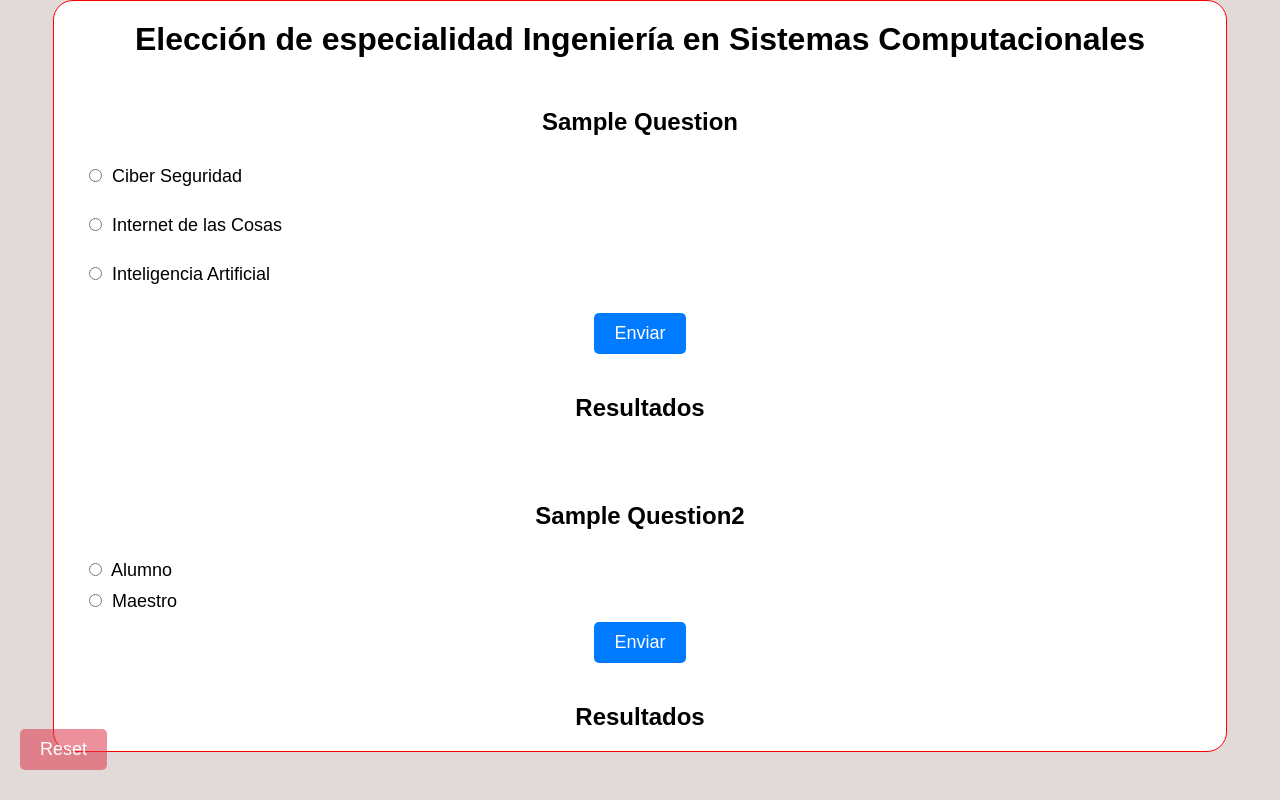
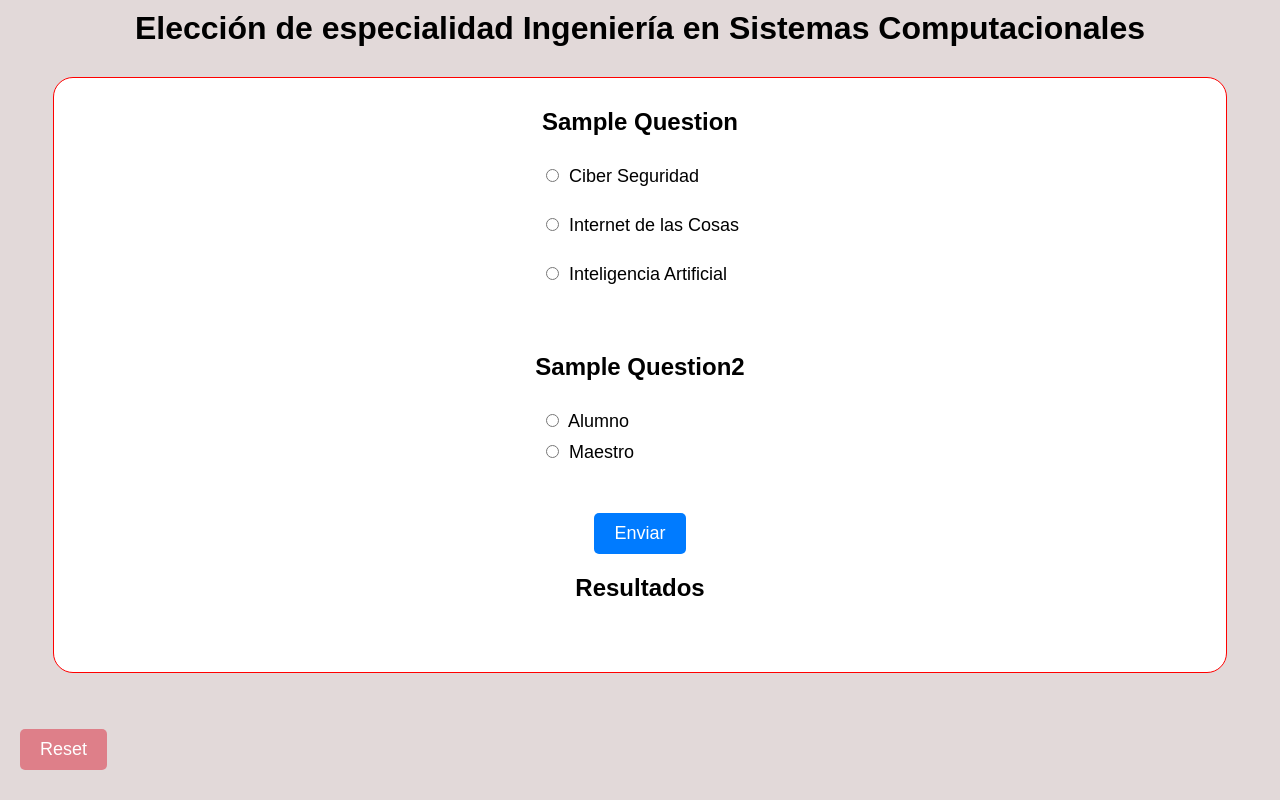
Before and after one commit to gallardowolfcode/bootcampMotoko, a website: page src/bootcampMotoko_frontend/src/index.html in a window 1280 px wide. Drawn offline with Linux system fonts and the light colour scheme.

Commit message:
fix pantalla principal

```diff
--- a/src/bootcampMotoko_frontend/src/index.html
+++ b/src/bootcampMotoko_frontend/src/index.html
@@ -15,6 +15,9 @@
 
       .container {
         border: 1px red solid;
+        display: flex;
+        flex-wrap: wrap;
+        justify-content: center;
         max-width: 90%;
         margin: 0 auto;
         padding: 10px;
@@ -44,6 +47,8 @@
 
       form {
         margin-bottom: 20px;
+        flex-grow: 1;
+        flex-basis: 200;
         padding: 20px;
         border-radius: 5px;
       }
@@ -91,12 +96,12 @@
     </style>
 </head>
 <body>
-    <div class="container">
   <div class="title-container">
     <h1>Elección de especialidad Ingeniería en Sistemas Computacionales</h1>
   </div>
 
-      <h2 id="question">Sample Question</h2>
+    <div class="container">
+      <div><h2 id="question">Sample Question</h2>
       <!-- Form where users vote -->
       <div class="form-container">
         <form id="radioForm">
@@ -108,16 +113,8 @@
             </label><br>
             <label>
                 <input type="radio" name="option" value="Inteligencia Artificial"> Inteligencia Artificial
-            </label><br>
-            <button type="submit">Enviar</button>
-        </form>
-        <!-- bootcampMotoko results appear here-->
-      <h2 id="results-title">Resultados</h2>
-      <div id="results"></div>
-
-        <h2 id="question2">Sample Question2</h2>
-        <!-- Tipo de usuario -->
-      <div class="form-container">
+            </label><br></form>
+            <div><h2 id="question2">Sample Question2</h2>
               <form id="radioForm2">
                 <label>
                   <input type="radio" name="option2" value="Alumno"> Alumno
@@ -125,11 +122,13 @@
                 <label>
                   <input type="radio" name="option2" value="Maestro"> Maestro
                 </label>
+            </div>
+        </form>
         <button type="submit">Enviar</button>
-        </form>
       </div>
-      <!-- Muestra de resultados tipo de usuario-->
+        <!-- bootcampMotoko results appear here-->
       <h2 id="results-title">Resultados</h2>
+      <div id="results", id="results2"></div>
       <div id="results2"></div>
       </div>
     </div>
```
Lines whose indentation alone changed are shown as unchanged.
